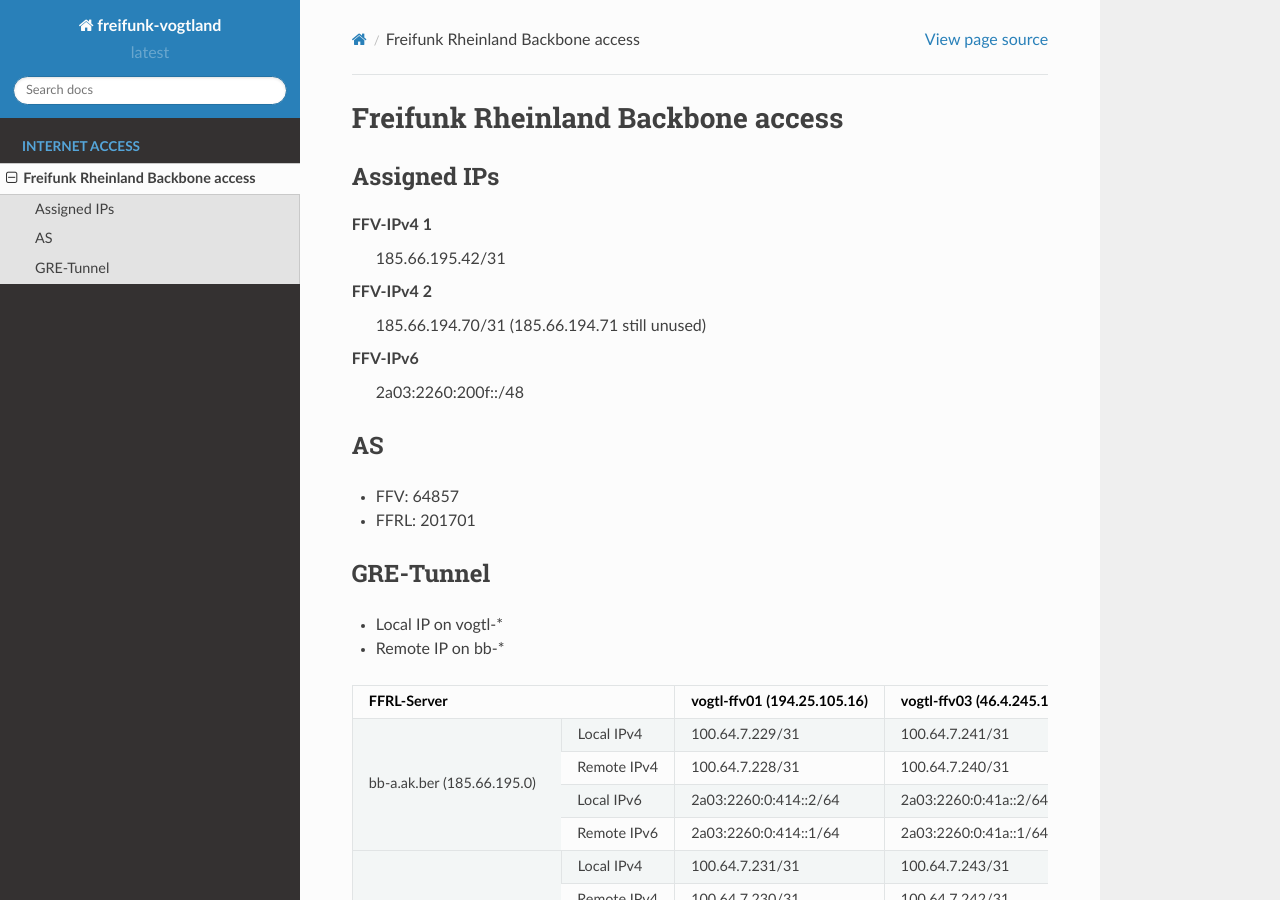
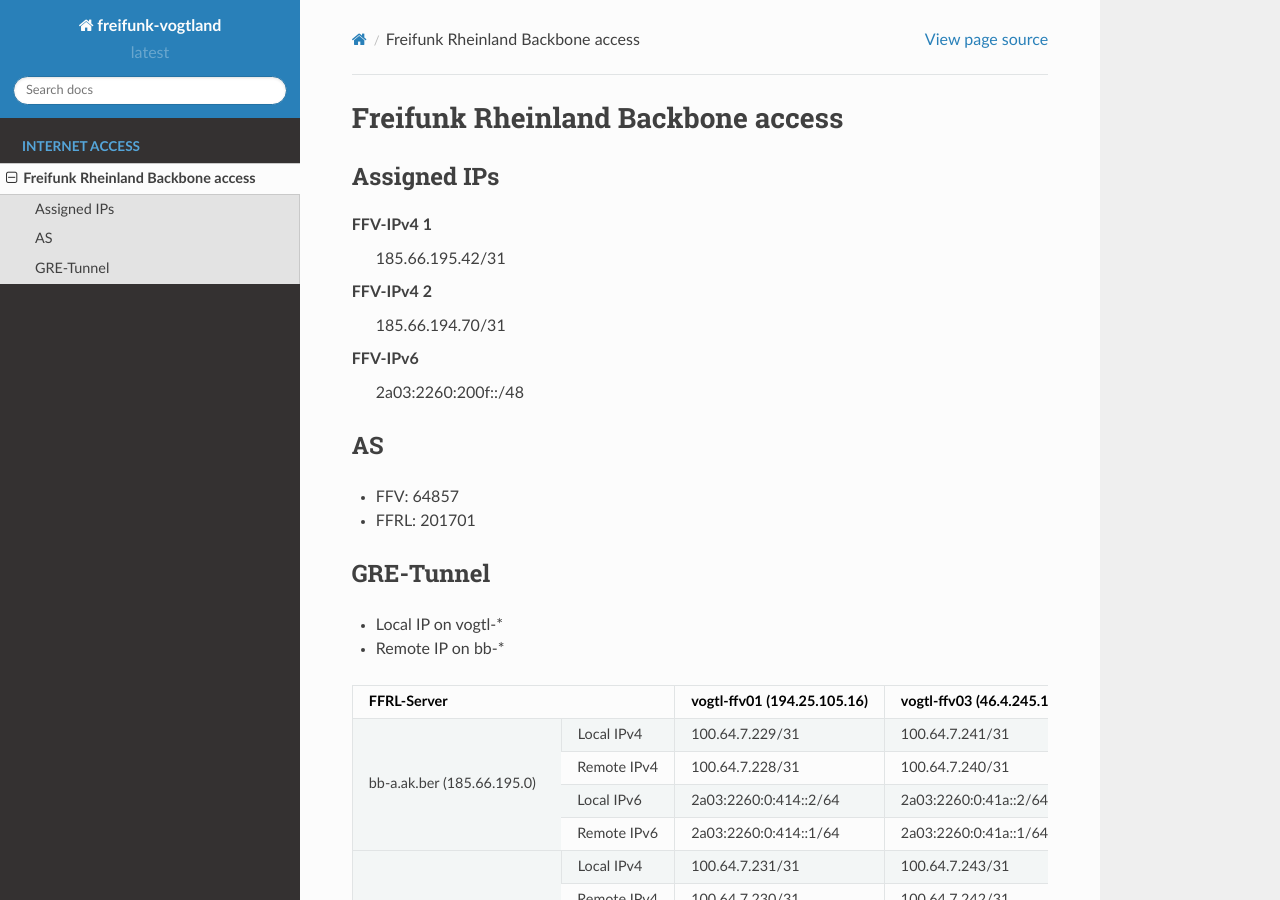
Before and after one commit to FreifunkVogtland/ansible-config, a Sphinx documentation site: the page built from docs/internetaccess/ffrl_backbone.rst, in a window 1280 px wide and 900 px high. Built offline with Sphinx 7.4.7 and the Read the Docs theme 2.0.0, drawn with Linux system fonts in a browser that asks for light colours.

Commit message:
Assign FFRL IP 185.66.194.71 to VPN06

```diff
--- a/docs/internetaccess/ffrl_backbone.rst
+++ b/docs/internetaccess/ffrl_backbone.rst
@@ -8,7 +8,7 @@
 FFV-IPv4 1
   185.66.195.42/31
 FFV-IPv4 2
-  185.66.194.70/31 (185.66.194.71 still unused)
+  185.66.194.70/31
 FFV-IPv6
   2a03:2260:200f::/48
 
```
Also changed, not shown: 1 other file.
